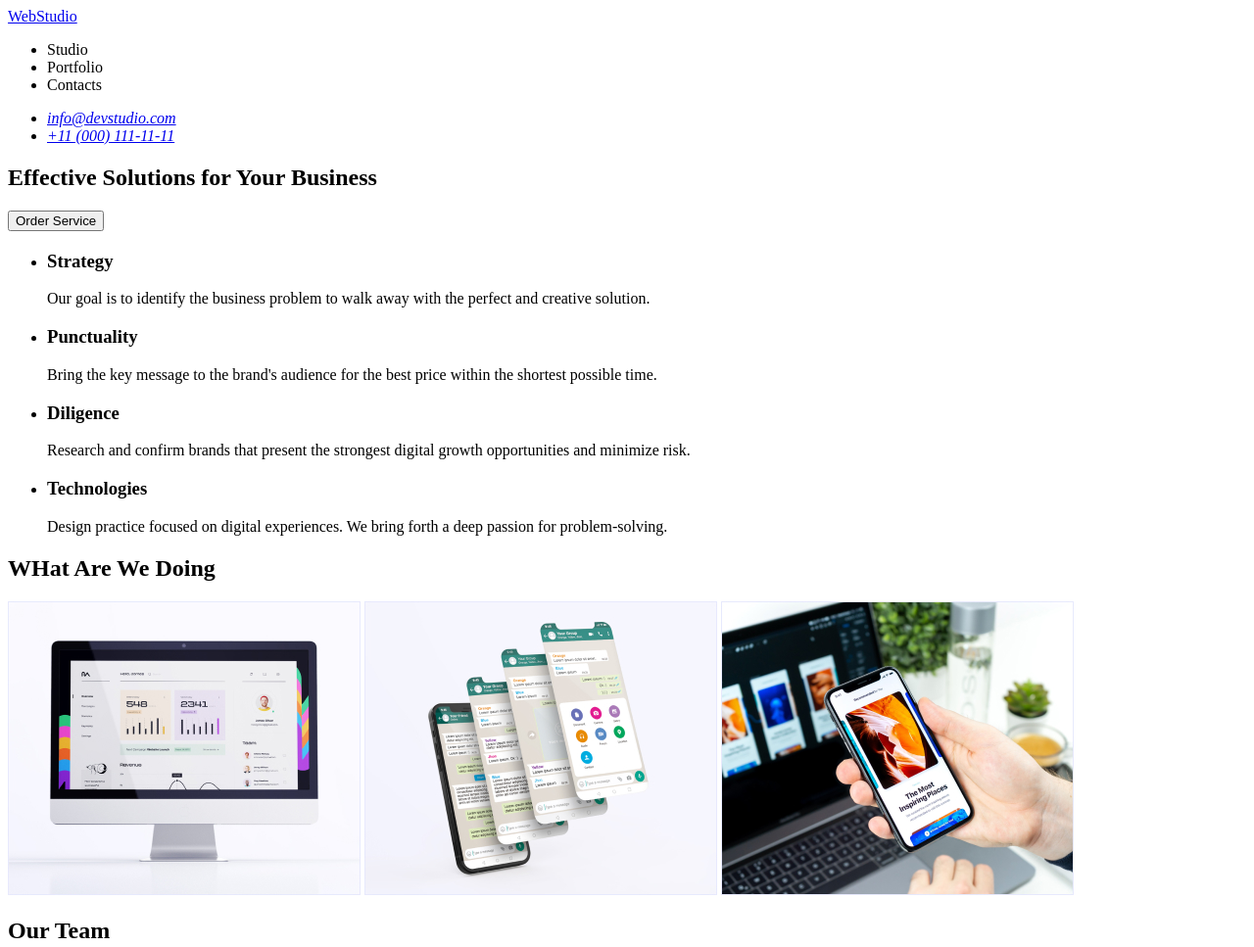
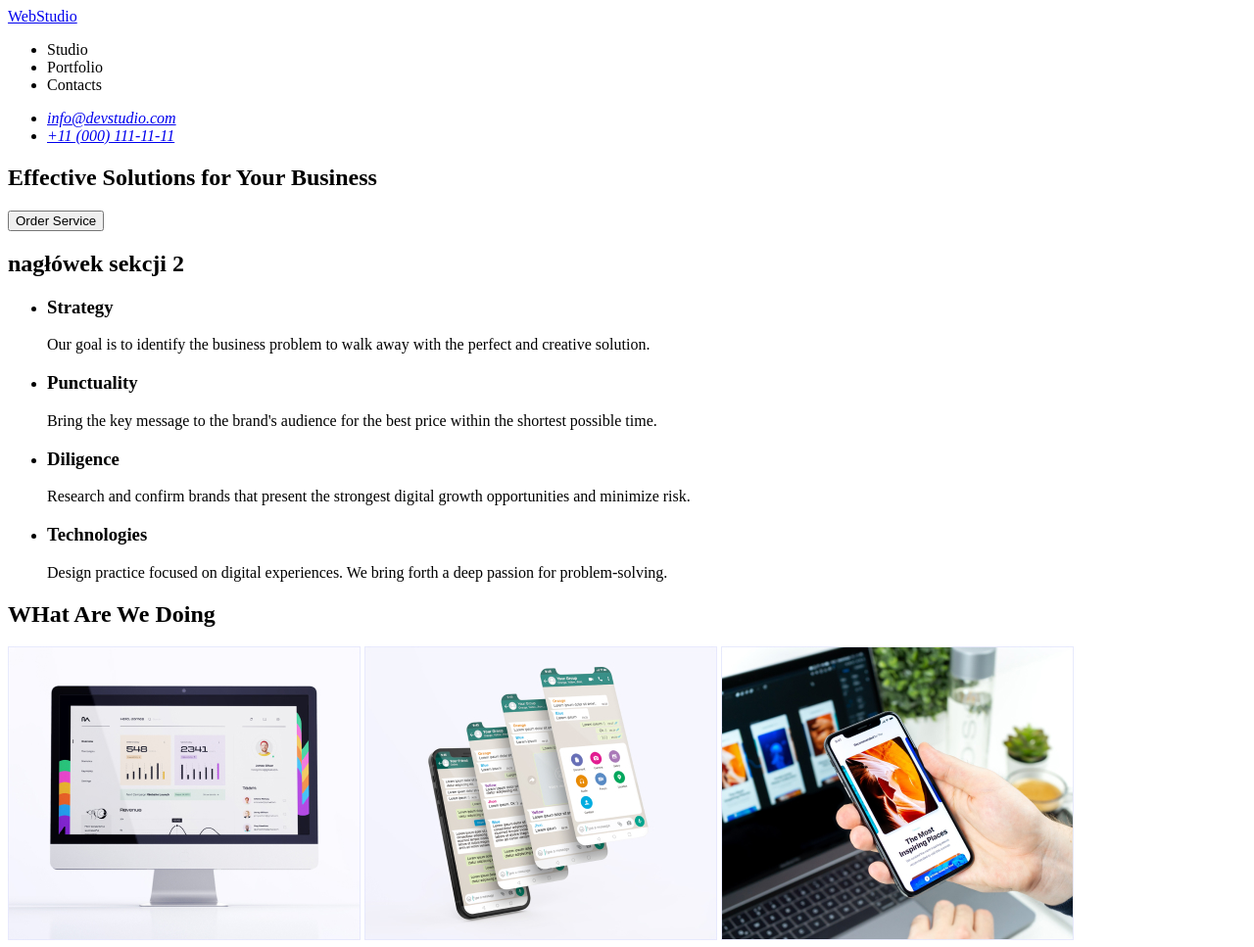
Before and after one commit to bartoszkucharuk/Tutorial, a plain HTML site: page index.html in a window 1280 px wide. Shown: the top 967 px of the page at 98% size. Drawn offline with Linux system fonts and the light colour scheme.

Commit message:
Update index.html

```diff
--- a/index.html
+++ b/index.html
@@ -34,7 +34,7 @@
     </section>
 
     <section>
-        <h2></h2>
+        <h2>nagłówek sekcji 2</h2>
         <ul>
             <li>
                 <h3>Strategy</h3>
```
